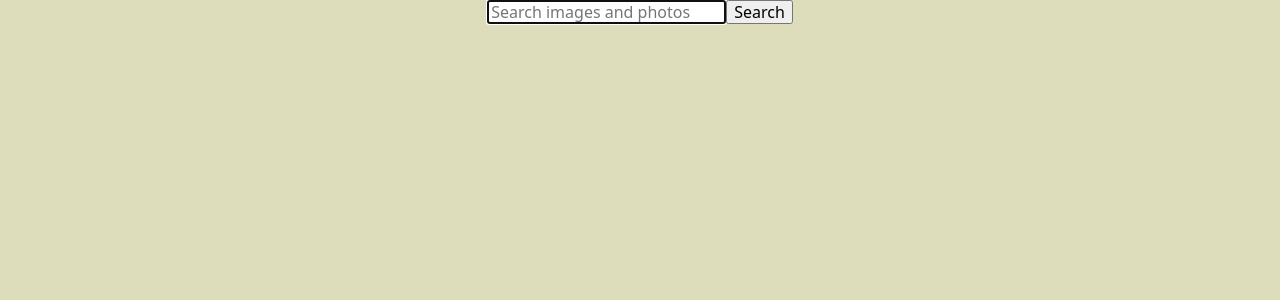
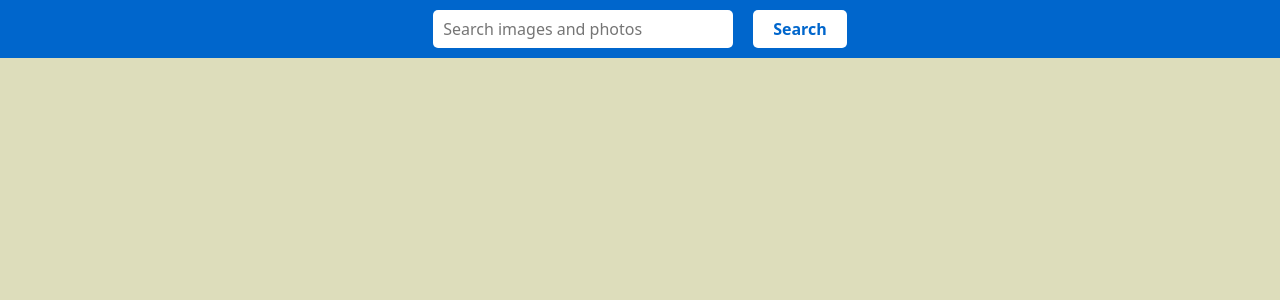
Before and after one commit to Alex-Sea-gull/goit-react-hw-04, a React (Vite) app: page / in a window 1280 px wide. Shown: the top 300 px of the page. Built offline with nearby package versions, Linux system fonts and the light colour scheme; no server answers.

Commit message:
API, submit

```diff
--- a/src/App.jsx
+++ b/src/App.jsx
@@ -1,20 +1,38 @@
 import { useEffect, useState } from "react";
 import SearchBar from "./components/SearchBAr/SearchBar";
-import axios from "axios";
+
+import ImageGallery from "./components/ImageGallery/ImageGallery";
+import { fetchArticles } from "./components/services/api";
 
 function App() {
   const [articles, setArticles] = useState([]);
+  const [searchValue, setSearchValue] = useState("");
+
+  // const [isLoading, setIsLoading] = useState(false);
+
   useEffect(() => {
-    axios
-      .get(
-        "https://api.unsplash.com/photos/?client_id=gCkFzOYZuOscSLOV6GWLILZdioJ-60nmBJSEs0d3bTA"
-      )
-      .then((res) => setArticles(res.data));
-  }, []);
+    if (!searchValue) return;
+
+    const getArticlesData = async () => {
+      try {
+        const results = await fetchArticles(searchValue);
+        setArticles(results.data.results);
+      } catch (error) {
+        console.log("Помилка завантаження даних", error);
+      }
+    };
+    getArticlesData();
+  }, [searchValue]);
+
+  // Фукнція обробки поля пошуку(сабміта), приймає та оновляє
+  const getSubmitValue = (value) => {
+    setSearchValue(value);
+  };
 
   return (
     <div>
-      <SearchBar />
+      <SearchBar onSubmit={getSubmitValue} />
+      <ImageGallery articles={articles} />
     </div>
   );
 }
--- /dev/null
+++ b/src/components/ImageCard/ImageCard.jsx
@@ -0,0 +1,9 @@
+const ImageCard = ({ article }) => {
+  return (
+    <div>
+      <img src={article.urls.small} alt={article.alt_description} />
+    </div>
+  );
+};
+
+export default ImageCard;
--- a/src/components/ImageGallery/ImageGallery.jsx
+++ b/src/components/ImageGallery/ImageGallery.jsx
@@ -1,14 +1,15 @@
+import ImageCard from "../ImageCard/ImageCard";
 import s from "./ImageGallery.module.css";
 
-const ImageGallery = () => {
+const ImageGallery = ({ articles }) => {
   return (
-    <ul>
+    <ul className={s.gallery}>
       {/* Набір елементів списку із зображеннями */}
-      <li>
-        <div>
-          <img src="" alt="" />
-        </div>
-      </li>
+      {articles.map((article) => (
+        <li key={article.id} className={s.galleryItem}>
+          <ImageCard article={article} />
+        </li>
+      ))}
     </ul>
   );
 };
--- a/src/components/ImageGallery/ImageGallery.module.css
+++ b/src/components/ImageGallery/ImageGallery.module.css
@@ -0,0 +1,40 @@
+.gallery {
+    display: grid;
+    grid-template-columns: repeat(4, 1fr);
+    gap: 20px;
+    padding: 80px 20px;
+    list-style: none;
+}
+
+.galleryItem {
+    overflow: hidden;
+    border-radius: 8px;
+    box-shadow: 0 4px 8px rgba(0, 0, 0, 0.1);
+    display: flex;
+    align-items: center;
+    justify-content: center;
+}
+
+img {
+    width: 400px;
+    height: 300px;
+    object-fit: cover;
+}
+
+@media (max-width: 1200px) {
+    .gallery {
+        grid-template-columns: repeat(3, 1fr);
+    }
+}
+
+@media (max-width: 768px) {
+    .gallery {
+        grid-template-columns: repeat(2, 1fr);
+    }
+}
+
+@media (max-width: 480px) {
+    .gallery {
+        grid-template-columns: 1fr;
+    }
+}
--- a/src/components/SearchBAr/SearchBar.jsx
+++ b/src/components/SearchBAr/SearchBar.jsx
@@ -1,16 +1,35 @@
+import { useState } from "react";
 import s from "./SearchBar.module.css";
 
-const SearchBar = () => {
+const SearchBar = ({ onSubmit }) => {
+  const [searchQuery, setSearchQuery] = useState("");
+
+  const handleInputChange = (event) => {
+    setSearchQuery(event.target.value);
+    // console.log(event.target.value);
+  };
+
+  const handleSubmit = (event) => {
+    event.preventDefault();
+    onSubmit(searchQuery);
+    setSearchQuery("");
+  };
+
   return (
-    <header>
-      <form>
+    <header className={s.header}>
+      <form onSubmit={handleSubmit} className={s.form}>
         <input
+          className={s.input}
           type="text"
           autoComplete="off"
           autoFocus
           placeholder="Search images and photos"
+          value={searchQuery}
+          onChange={handleInputChange}
         />
-        <button type="submit">Search</button>
+        <button className={s.button} type="submit">
+          Search
+        </button>
       </form>
     </header>
   );
--- a/src/components/SearchBAr/SearchBar.module.css
+++ b/src/components/SearchBAr/SearchBar.module.css
@@ -0,0 +1,37 @@
+.header {
+    background-color: #0066cc;
+    padding: 10px 0;
+    width: 100%;
+    position: fixed;
+    top: 0;
+    left: 0;
+    z-index: 999;
+}
+
+form {
+    display: flex;
+    flex-direction: row;
+    align-items: center;
+    justify-content: center;
+    gap: 20px;
+}
+
+input {
+    font-family: Arial, sans-serif;
+    padding: 10px;
+    border: none;
+    border-radius: 5px;
+    width: 300px;
+    outline: none;
+}
+
+button {
+    padding: 10px 20px;
+    font-size: 20px;
+    font-weight: bold;
+    border: none;
+    background-color: white;
+    color: #0066cc;
+    cursor: pointer;
+    border-radius: 5px;
+}
--- /dev/null
+++ b/src/components/services/api.js
@@ -0,0 +1,8 @@
+import axios from "axios";
+
+export const fetchArticles = async (query) => {
+    const results = await axios.get(
+        `https://api.unsplash.com/search/photos?client_id=${'gCkFzOYZuOscSLOV6GWLILZdioJ-60nmBJSEs0d3bTA'}&query=${query}`);
+
+    return results;
+}
```
Also changed, not shown: src/components/ImageCard/ImageCard.module.css (added).
